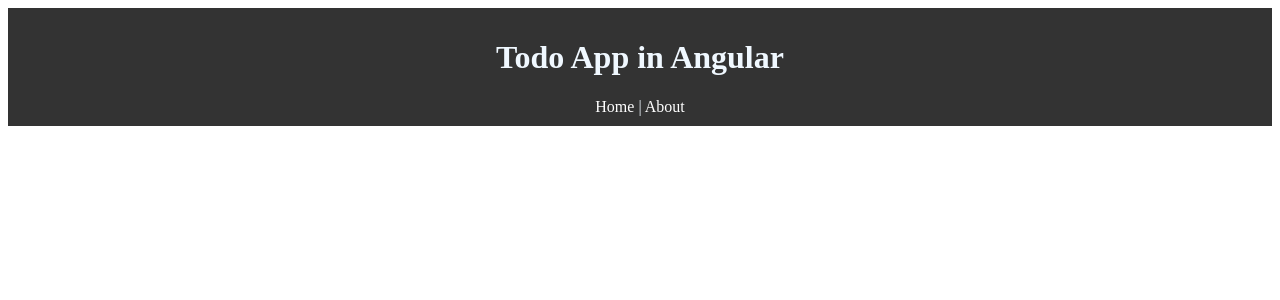
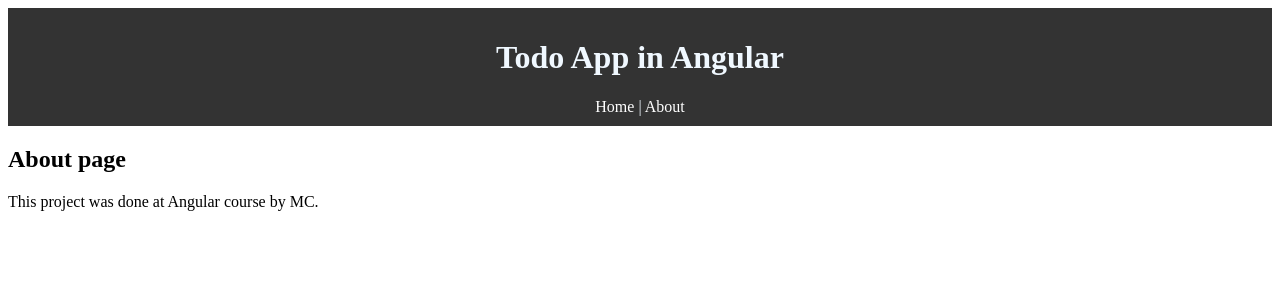
Before and after one commit to Tsla88/ng-todo-app, an Angular app in the folder ng-todo-app/: page /about in a window 1280 px wide. Before the commit this address led to /. Shown: the top 300 px of the page. Built offline with nearby package versions, Linux system fonts and the light colour scheme.

Commit message:
Add routing

```diff
--- a/ng-todo-app/src/app/app-routing.module.ts
+++ b/ng-todo-app/src/app/app-routing.module.ts
@@ -1,7 +1,13 @@
 import { NgModule } from '@angular/core';
 import { RouterModule, Routes } from '@angular/router';
+import { AboutComponent } from './components/pages/about/about.component';
+// import { TodosComponent } from './components/todos/todos.component';
 
-const routes: Routes = [];
+const routes: Routes = [
+  // {path:'',component:TodosComponent},
+  {path:'about',component:AboutComponent}
+
+];
 
 @NgModule({
   imports: [RouterModule.forRoot(routes)],
--- a/ng-todo-app/src/app/app.component.html
+++ b/ng-todo-app/src/app/app.component.html
@@ -1 +1,4 @@
-<app-haeder></app-haeder>
+<div>
+    <app-haeder></app-haeder>
+    <router-outlet></router-outlet>
+</div>
--- a/ng-todo-app/src/app/components/pages/about/about.component.css
+++ b/ng-todo-app/src/app/components/pages/about/about.component.css
@@ -0,0 +1,3 @@
+h2{
+    color: black;
+}
```
